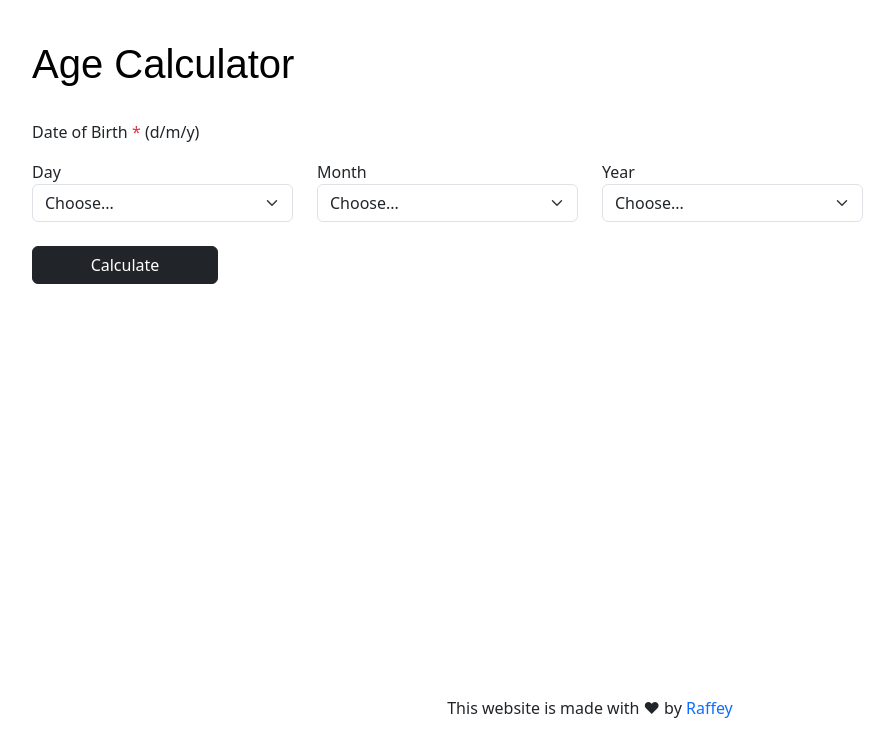
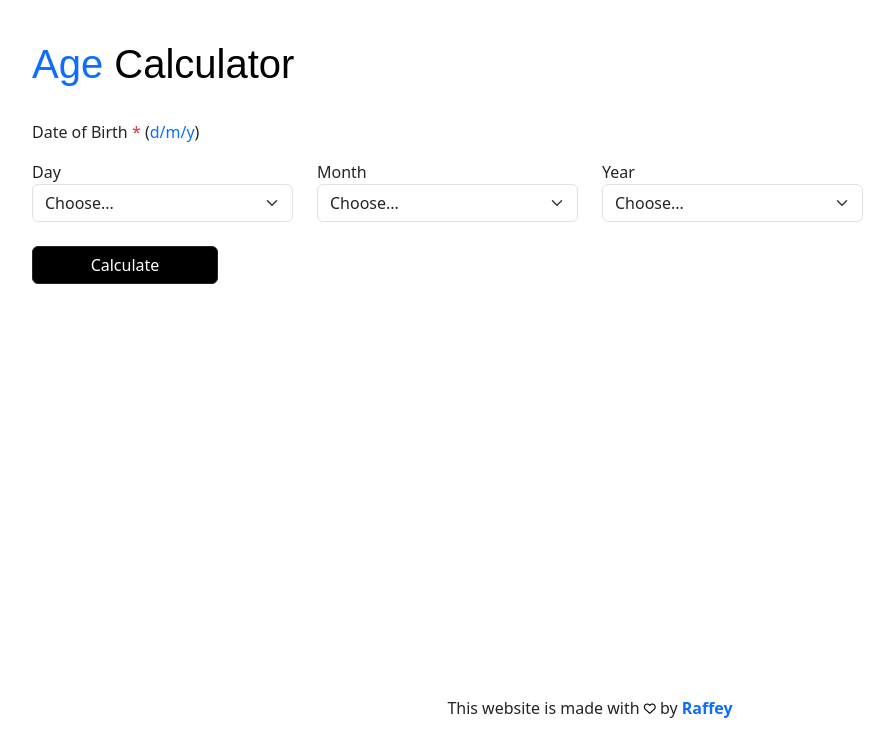
Before and after one commit to codewithrafey/Age-Calculator, a plain HTML site: page index.html in a window 1280 px wide. Shown: the whole page, without its empty margins (50-944 px from the left). Drawn offline with nearby package versions, Linux system fonts and the light colour scheme.

Commit message:
age_calculate

```diff
--- a/index.html
+++ b/index.html
@@ -6,6 +6,7 @@
   <meta name="viewport" content="width=device-width, initial-scale=1.0">
   <title>Age Calculator</title>
   <link rel="stylesheet" href="https://cdn.jsdelivr.net/npm/bootstrap@5.3.3/dist/css/bootstrap.min.css">
+  <link rel="stylesheet" href="https://cdnjs.cloudflare.com/ajax/libs/font-awesome/6.6.0/css/all.min.css">
 </head>
 <style>
   @media only screen and (max-width: 576px) {
@@ -18,9 +19,9 @@
       margin-top: -30px;
     }
 
-    /* .set-height {
-      min-height: 95vh;
-    } */
+    .set-height {
+      min-height: 90vh;
+    }
   }
 
   .design {
@@ -36,8 +37,8 @@
 <body>
   <header class="set-height">
     <div class="container my-3 m-auto">
-      <h1 class="design py-4">Age Calculator</h1>
-      <p>Date of Birth <span class="text-danger">*</span> (d/m/y)</p>
+      <h1 class="design py-4"><span class="text-primary">Age</span> Calculator</h1>
+      <p>Date of Birth <span class="text-danger">*</span> (<span class="text-primary">d/m/y</span>)</p>
       <div class="row">
         <div class="abc col-md-2 col-sm-3 col-md-3 ">
           <label for="autoSizingSelect">Day</label>
@@ -157,7 +158,7 @@
         </div>
       </div>
       <br>
-      <button class="btn btn-dark col-md-2 col-sm-3  col-lg-2 col-12" onclick="sub()">Calculate</button>
+      <button style="background-color: black;" class="btn btn-dark col-md-2 col-sm-3  col-lg-2 col-12" onclick="sub()">Calculate</button>
 
       <br><br>
       <div>
@@ -174,7 +175,7 @@
 
   <footer>
     <div class="container footer m-auto text-center">
-      <p>This website is made with ♥ by <span class="text-primary">Raffey</span class="text-primary"> </p>
+      <p>This website is made with <i class="fa-regular fa-heart fa-xs" style="color: black;"></i> by <span class="text-primary" style="font-weight: bold;">Raffey</span class="text-primary"> </p>
     </div>
   </footer>
 
```
